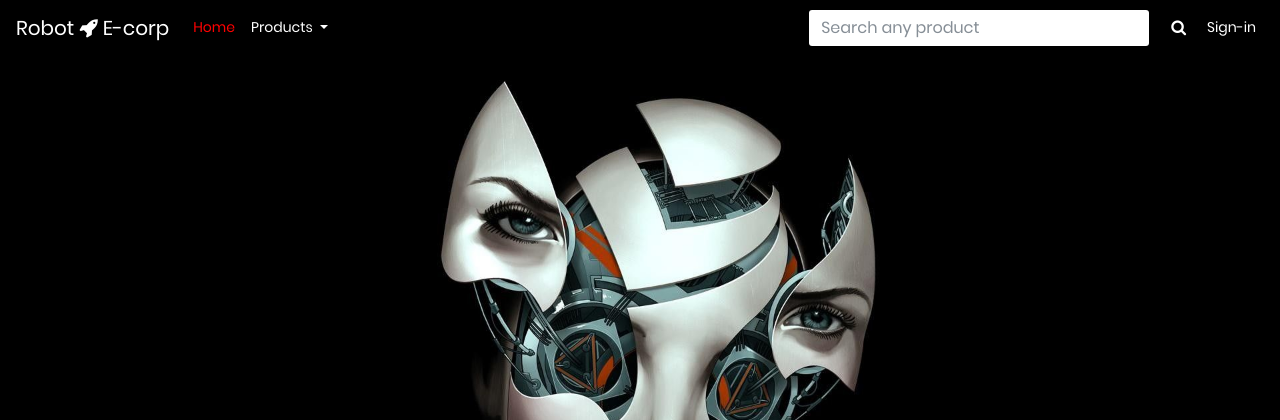
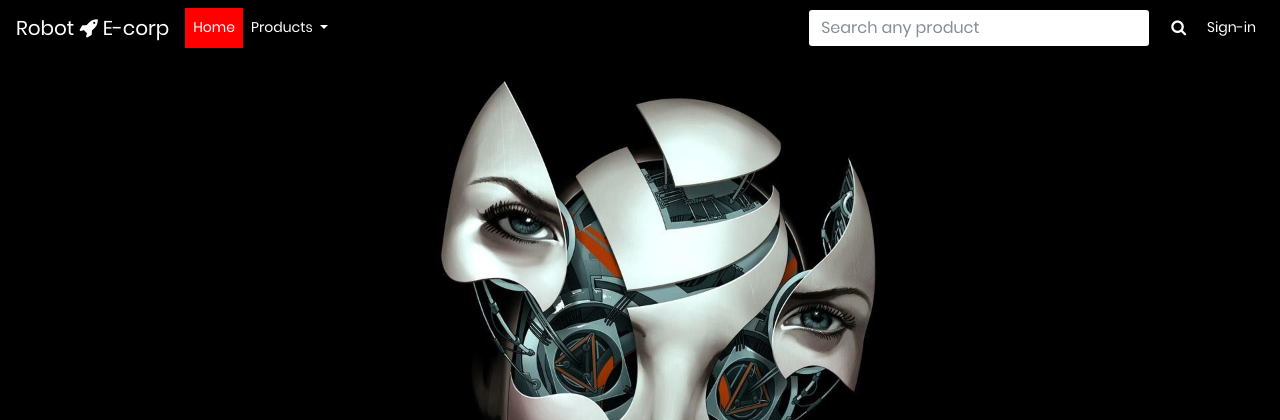
Before and after one commit to koraynilay/robo, a PHP site: page / in a window 1280 px wide, with the pointer over the restyled element. Shown: the top 420 px of the page. Run offline with PHP 8.4, Linux system fonts and the light colour scheme.

Commit message:
Fixed css pt.3

```diff
--- a/assets/css/custom.css
+++ b/assets/css/custom.css
@@ -15,7 +15,7 @@ a, i, .navbar-brand:hover, .login-btn, .nav-link{
 }
 
 .nav-link:hover, .login-btn:hover{
-    color: var(--red) !important;
+    background-color: var(--red) !important;
 }
 
 .bg-dark{
```
